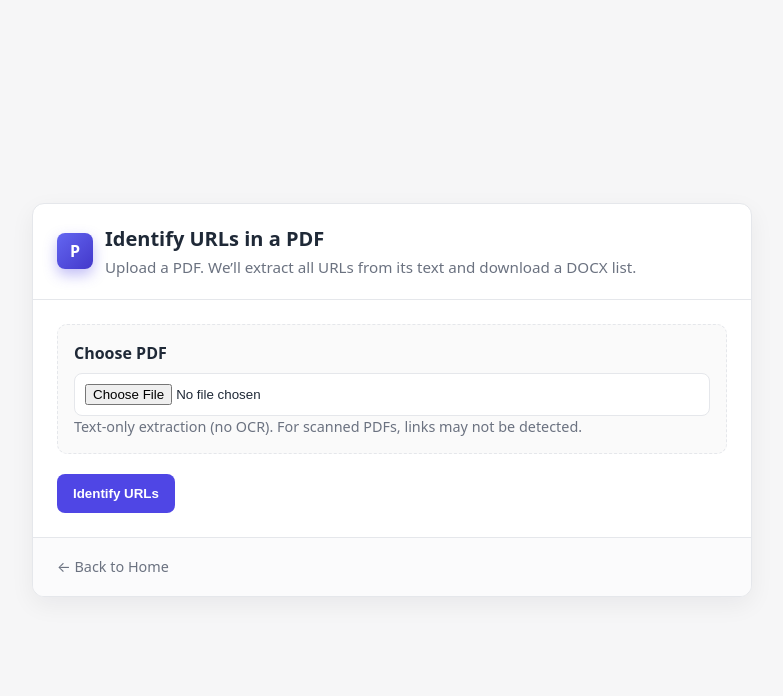
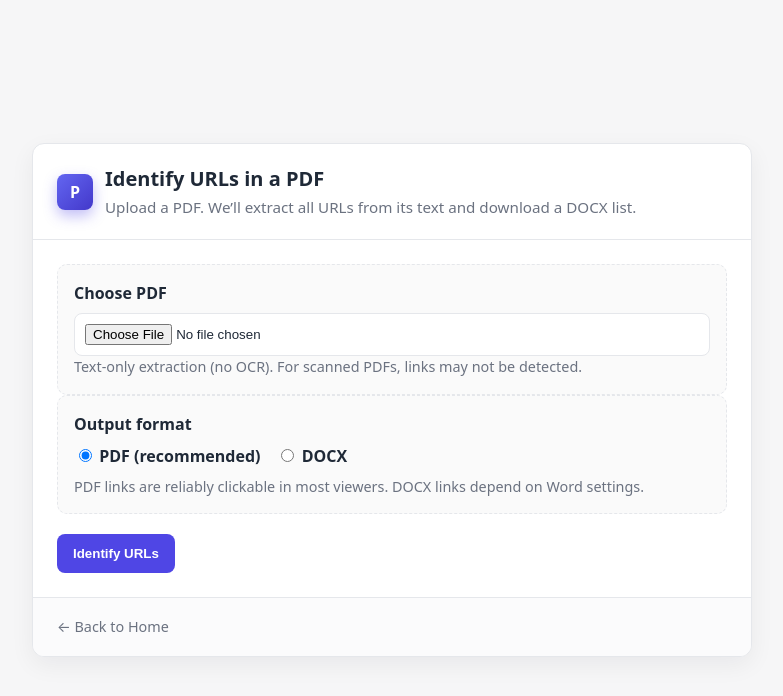
Before and after one commit to artemisnetizen/pdf-love-app, a Flask app: page /identify-urls in a window 1280 px wide. Shown: the top 696 px of the page, without its empty margins (248-1031 px from the left). Run offline with Flask 3, Linux system fonts and the light colour scheme.

Commit message:
Update identify_urls.html

```diff
--- a/yourapp/templates/identify_urls.html
+++ b/yourapp/templates/identify_urls.html
@@ -55,7 +55,14 @@
           <input id="file" name="file" type="file" accept=".pdf,application/pdf" required />
           <div class="note">Text-only extraction (no OCR). For scanned PDFs, links may not be detected.</div>
         </div>
-
+        <div class="field">
+          <label>Output format</label>
+          <div class="radio" style="display:flex;gap:16px;align-items:center">
+            <label><input type="radio" name="output_format" value="pdf" checked /> PDF (recommended)</label>
+            <label><input type="radio" name="output_format" value="docx" /> DOCX</label>
+          </div>
+          <div class="note">PDF links are reliably clickable in most viewers. DOCX links depend on Word settings.</div>
+        </div>
         <div class="actions">
           <button id="urlsBtn" class="btn" type="submit">Identify URLs</button>
           <span id="err" class="error" role="alert"></span>
```
